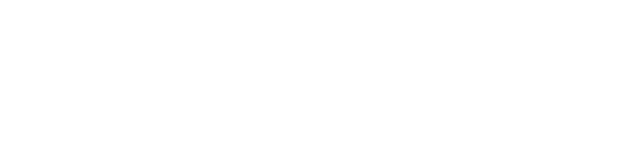
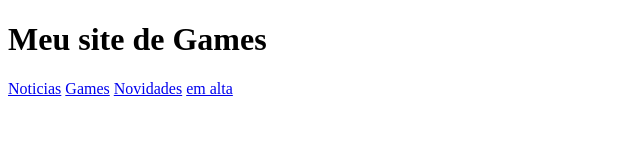
Before and after one commit to gabrielbrauna/aula_css, a plain HTML site: page index.html in a window 1280 px wide. Shown: the whole page, without its empty margins (0-640 px from the left). Drawn offline with Linux system fonts and the light colour scheme.

Commit message:
add links

```diff
--- a/index.html
+++ b/index.html
@@ -6,6 +6,16 @@
     <title>Meu site de notícias</title>
 </head>
 <body>
-
+    <header>
+        <div>
+            <h1>Meu site de Games</h1>
+            <nav>
+                <a href="#">Noticias</a>
+                <a href="#">Games</a>
+                <a href="#">Novidades</a>
+                <a href="#">em alta</a>
+            </nav>
+        </div>
+    </header>
 </body>
 </html>
```
